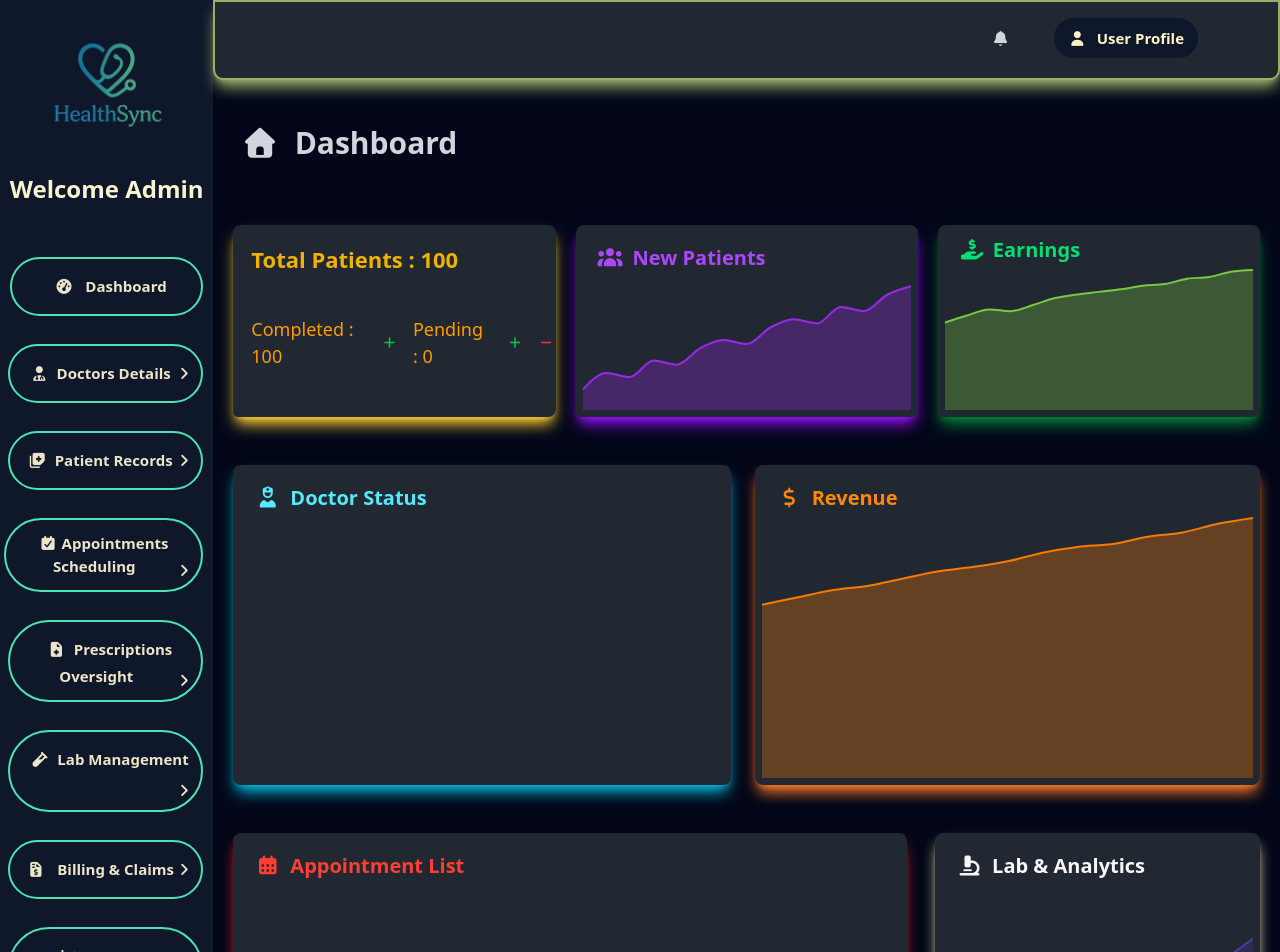
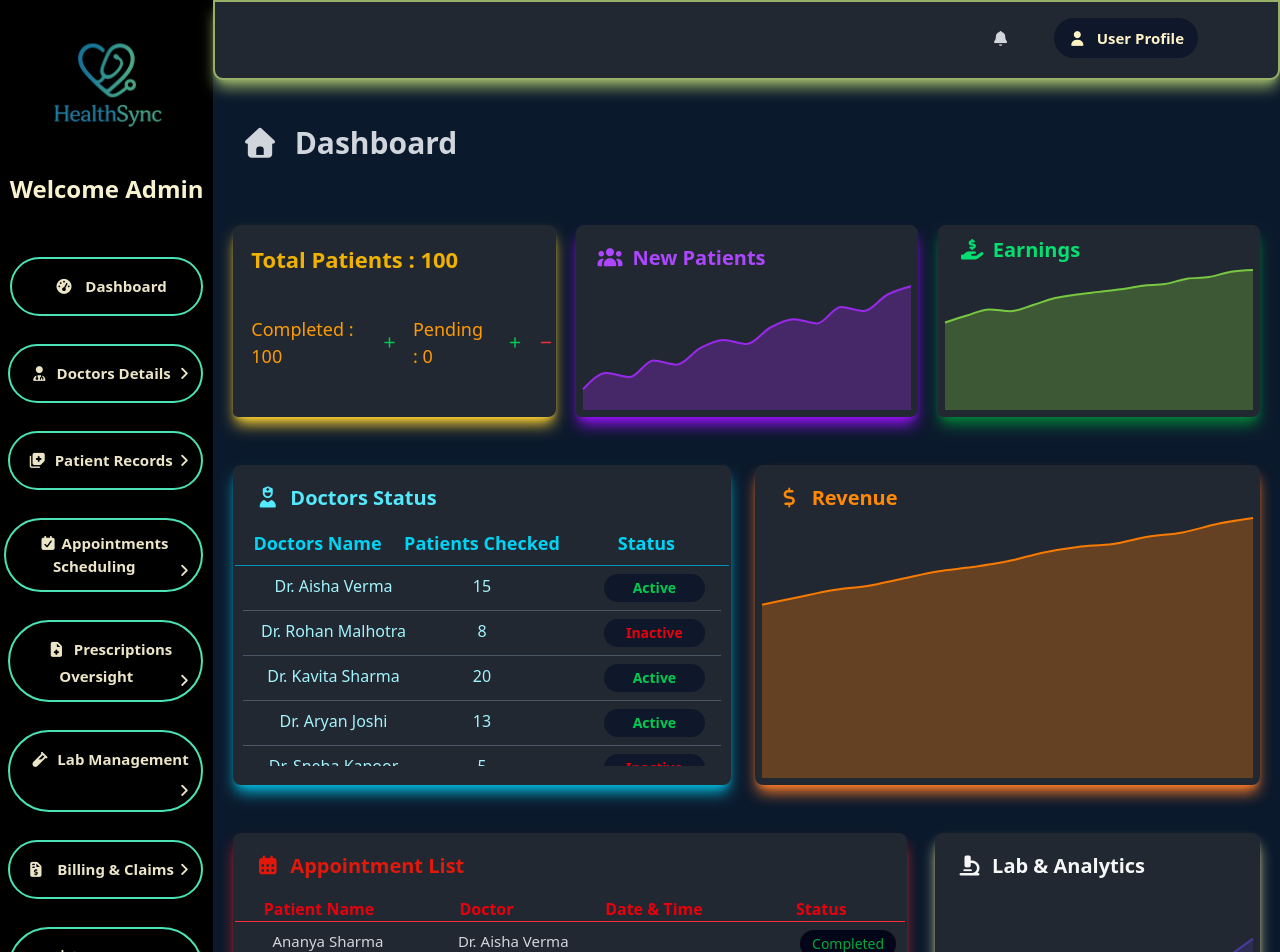
Before and after one commit to RudraTewari/HealthSync, a React (Vite) app: page /admin in a window 1280 px wide. Shown: the top 952 px of the page. Built offline with nearby package versions, Linux system fonts and the light colour scheme.

Commit message:
Updated Dashboard

```diff
--- a/src/Admin/AdminPanel.jsx
+++ b/src/Admin/AdminPanel.jsx
@@ -1,14 +1,14 @@
 import React from 'react';
 import Sidebar from './Sidebar';
 import {Routes,Route} from 'react-router-dom'
-import DoctorDashboard from './DoctorsDetails/DoctorDashboard';
-import PatientRecords from './DoctorsDetails/PatientRecords';
+import DoctorDashboard from './Pages/DoctorDashboard';
+import PatientRecords from './Pages/PatientRecords';
 import Body from './Body';
 
 const AdminPanel = () => {
   return (
     <>
-        <div className=' flex w-full  min-h-screen  items-stretch '>
+        <div className=' flex w-full min-h-screen'>
             <div className=' w-1/6 p-0 m-0'>
                 <Sidebar/>
             </div>
--- a/src/Admin/Body.jsx
+++ b/src/Admin/Body.jsx
@@ -2,6 +2,8 @@ import React from 'react'
 import { NavLink } from 'react-router-dom'
 import CustomChart from './CustomChart';
 import { useState } from 'react';
+import CustomDocStatus from './CustomDocStatus';
+import CustomAppointment from './CustomAppointment';
 
 const chartData = [
   { date: '2025-07-01', newPatients: 5, earnings: 1000, Revenue: 1200, Tests: 20 },
@@ -21,18 +23,57 @@ const chartData = [
   { date: '2025-07-15', newPatients: 30, earnings: 1600, Revenue: 1800, Tests: 67 }
 ];
 
+const doctorsData = [
+  { name: 'Dr. Aisha Verma', patients: 15, DocStatus: 'Active' },
+  { name: 'Dr. Rohan Malhotra', patients: 8, DocStatus: 'Inactive' },
+  { name: 'Dr. Kavita Sharma', patients: 20, DocStatus: 'Active' },
+  { name: 'Dr. Aryan Joshi', patients: 13, DocStatus: 'Active' },
+  { name: 'Dr. Sneha Kapoor', patients: 5, DocStatus: 'Inactive' },
+  { name: 'Dr. Deepak Mishra', patients: 17, DocStatus: 'Active' },
+  { name: 'Dr. Neha Patil', patients: 10, DocStatus: 'Active' },
+  { name: 'Dr. Akash Mehra', patients: 7, DocStatus: 'Inactive' },
+  { name: 'Dr. Priya Nair', patients: 22, DocStatus: 'Active' },
+  { name: 'Dr. Manish Thakur', patients: 12, DocStatus: 'Active' },
+];
+
+const appointmentsData = [
+  { patientName: 'Ananya Sharma', doctorName: 'Dr. Aisha Verma', date: '2025-08-01', time: '10:00 AM', status: 'Completed' },
+  { patientName: 'Rohan Mehta', doctorName: 'Dr. Rohan Malhotra', date: '2025-08-01', time: '11:15 AM', status: 'Pending' },
+  { patientName: 'Priya Nair', doctorName: 'Dr. Kavita Sharma', date: '2025-08-01', time: '01:30 PM', status: 'Completed' },
+  { patientName: 'Kabir Chauhan', doctorName: 'Dr. Aryan Joshi', date: '2025-08-02', time: '09:45 AM', status: 'Cancelled' },
+  { patientName: 'Divya Kapoor', doctorName: 'Dr. Sneha Kapoor', date: '2025-08-02', time: '02:00 PM', status: 'Completed' },
+  { patientName: 'Aditya Sen', doctorName: 'Dr. Deepak Mishra', date: '2025-08-03', time: '12:30 PM', status: 'Pending' },
+  { patientName: 'Meera Iyer', doctorName: 'Dr. Neha Patil', date: '2025-08-03', time: '03:15 PM', status: 'Completed' },
+  { patientName: 'Arjun Saxena', doctorName: 'Dr. Akash Mehra', date: '2025-08-04', time: '11:45 AM', status: 'Pending' },
+  { patientName: 'Ishita Bansal', doctorName: 'Dr. Priya Nair', date: '2025-08-04', time: '04:00 PM', status: 'Completed' },
+  { patientName: 'Vikram Rao', doctorName: 'Dr. Manish Thakur', date: '2025-08-05', time: '09:00 AM', status: 'Cancelled' },
+  { patientName: 'Nikhil Sinha', doctorName: 'Dr. Aisha Verma', date: '2025-08-05', time: '02:15 PM', status: 'Completed' },
+  { patientName: 'Tanvi Deshmukh', doctorName: 'Dr. Rohan Malhotra', date: '2025-08-06', time: '11:00 AM', status: 'Pending' },
+  { patientName: 'Rahul Khanna', doctorName: 'Dr. Kavita Sharma', date: '2025-08-06', time: '01:45 PM', status: 'Completed' },
+  { patientName: 'Sneha Tiwari', doctorName: 'Dr. Aryan Joshi', date: '2025-08-07', time: '10:30 AM', status: 'Completed' },
+  { patientName: 'Ishan Dubey', doctorName: 'Dr. Sneha Kapoor', date: '2025-08-07', time: '03:30 PM', status: 'Cancelled' },
+  { patientName: 'Simran Kaur', doctorName: 'Dr. Deepak Mishra', date: '2025-08-08', time: '12:00 PM', status: 'Pending' },
+  { patientName: 'Yash Garg', doctorName: 'Dr. Neha Patil', date: '2025-08-08', time: '04:00 PM', status: 'Completed' },
+  { patientName: 'Kritika Bhatnagar', doctorName: 'Dr. Akash Mehra', date: '2025-08-09', time: '10:45 AM', status: 'Completed' },
+  { patientName: 'Harsh Vardhan', doctorName: 'Dr. Priya Nair', date: '2025-08-09', time: '01:00 PM', status: 'Pending' },
+  { patientName: 'Tanya Rawat', doctorName: 'Dr. Manish Thakur', date: '2025-08-10', time: '03:00 PM', status: 'Completed' }
+];
+
+
+
+
 
 
 const Body = () => {
 
-  const[completedCount,setCompletedCount]=useState(100)
-  const[pendingCount,setPendingCount]=useState(0)
+  const [completedCount, setCompletedCount] = useState(100)
+  const [pendingCount, setPendingCount] = useState(0)
 
 
 
   return (
     <>
-      <div className='w-full min-h-screen bg-slate-950'>
+      <div className='w-full min-h-screen bg-[#0B192C]'>
 
         {/* HEADER PART */}
         <div className='w-full h-20 flex flex-row justify-end bg-[#222831] shadow-lg shadow-[#97B067] border-2 border-[#97B067] rounded-b-[10px]'>
@@ -53,12 +94,12 @@ const Body = () => {
             <p className=' text-left text-yellow-500 mt-4 ml-4 text-[22px] font-semibold'>Total Patients : {completedCount}</p>
             <div className=' flex flex-row p-0 mt-7 gap-4'>
               <p className="text-amber-500 text-[18px] mt-3 ml-4">Completed : {completedCount} </p>
-              <button onClick={()=> setCompletedCount(completedCount+1)} ><i className="fas fa-plus text-green-500 text-[12px] mt-4"></i></button>
+              <button onClick={() => setCompletedCount(completedCount + 1)} ><i className="fas fa-plus text-green-500 text-[12px] mt-4"></i></button>
 
 
               <p className="text-amber-500 text-[18px] mt-3">Pending : {pendingCount} </p>
-              <button onClick={()=> setPendingCount(pendingCount+1)} ><i className="fas fa-plus text-green-500 text-[12px] mt-4"></i></button>
-              <button onClick={()=> setPendingCount(pendingCount-1)} ><i className="fas fa-minus text-red-500 text-[12px] mt-4"></i></button>
+              <button onClick={() => setPendingCount(pendingCount + 1)} ><i className="fas fa-plus text-green-500 text-[12px] mt-4"></i></button>
+              <button onClick={() => setPendingCount(pendingCount - 1)} ><i className="fas fa-minus text-red-500 text-[12px] mt-4"></i></button>
             </div>
 
           </div>
@@ -92,7 +133,29 @@ const Body = () => {
 
         <div className=' grid grid-cols-12 p-0 m-0 gap-4'>
           <div className='col-span-6 h-80 bg-[#222831] shadow-lg shadow-cyan-500 ml-5 mr-2 mt-12 border-2 border-[#222831] rounded-[8px] hover:scale-105 hover:border-cyan-500 transition-all duration-300 ease-in'>
-            <p className=' text-cyan-300 mt-4 ml-4 text-[20px] font-semibold'><i className="fas fa-user-nurse mr-2.5 ml-1"></i>Doctor Status</p>
+
+            {/* Title */}
+            <p className='text-cyan-300 mt-4 ml-4 text-[20px] font-semibold'>
+              <i className="fas fa-user-nurse mr-2.5 ml-1"></i>Doctors Status
+            </p>
+
+            {/* Table Header Row */}
+            <div className="flex w-full justify-around text-cyan-400 font-bold text-lg border-b border-cyan-600 pb-2 mt-4  ">
+              <div className="w-1/3 text-center">Doctors Name</div>
+              <div className="w-1/3 text-center">Patients Checked</div>
+              <div className="w-1/3 text-center">Status</div>
+            </div>
+
+              <div className="overflow-y-auto max-h-[200px] w-full px-2">
+                {doctorsData.map((doc, index) => (
+                  <CustomDocStatus
+                    key={index}
+                    name={doc.name}
+                    patients={doc.patients}
+                    DocStatus={doc.DocStatus}
+                  />
+                ))}
+              </div>
           </div>
 
           <div className='col-span-6 h-80 flex flex-col bg-[#222831] shadow-lg shadow-[#FF7D29] mt-12 mr-5 border-2 border-[#222831] rounded-[8px] hover:scale-105 hover:border-[#FF7D29] transition-all duration-300 ease-in'>
@@ -113,7 +176,29 @@ const Body = () => {
         <div className='grid grid-cols-12 p-0 m-0 gap-4'>
 
           <div className='col-span-8 h-96 bg-[#222831] shadow-lg shadow-[#DC2525] ml-5 mt-12 mb-10 mr-3 border-2 border-[#222831] rounded-[8px] hover:scale-105 hover:border-[#DC2525] transition-all duration-300 ease-in'>
-            <p className='text-[20px] text-[#FF3F33] ml-4 mt-4 font-semibold'><i className="fas fa-calendar-alt mr-2.5 ml-1"></i>Appointment List</p>
+            <p className='text-[20px] text-[#e2180a] ml-4 mt-4 font-semibold'><i className="fas fa-calendar-alt mr-2.5 ml-1"></i>Appointment List</p>
+
+            <div className="flex w-full justify-around text-red-600 font-semibold border-b border-red-500 mt-4 ">
+                <div className="w-1/4 text-center">Patient Name</div>
+                <div className="w-1/4 text-center">Doctor</div>
+                <div className="w-1/4 text-center">Date & Time</div>
+                <div className="w-1/4 text-center">Status</div>
+            </div>
+            <div className="overflow-y-auto max-h-[290px] w-full ">
+
+                {appointmentsData.map((appointment,index)=>(
+                  <CustomAppointment
+                    key={index}
+                    patientName={appointment.patientName}
+                    doctorName={appointment.doctorName}
+                    date={appointment.date}
+                    time={appointment.time}
+                    status={appointment.status}
+                  />
+                ))}
+
+            </div>
+
           </div>
 
           <div className='col-span-4 h-96 flex flex-col bg-[#222831] shadow-lg shadow-[#FFF9AF] mr-5 mt-12 mb-10  border-2 border-[#222831] rounded-[8px] hover:scale-105 hover:border-[#FFFDB7] transition-all duration-300 ease-in'>
--- /dev/null
+++ b/src/Admin/CustomAppointment.jsx
@@ -0,0 +1,20 @@
+import React from 'react'
+
+const CustomAppointment = ({patientName,doctorName,date,time,status}) => {
+  return (
+    <div className="flex w-full justify-around text-gray-300 text-[15px] py-2 ">
+
+        <div className="w-1/4 text-center ">{patientName}</div>
+        <div className="w-1/4 text-center ">{doctorName}</div>
+        <div className="w-1/4 text-center ">
+            <div className="w-full bg-amber-300"></div>
+        </div>
+        <div className={`px-3 py-1 rounded-full text-semibold text-sm ${status==='Completed' ? ' text-green-600 bg-slate-950 ' : status==='Pending' ? ' text-yellow-500 bg-slate-950' : ' text-red-600 bg-slate-950'  } `}>
+            {status}
+        </div>
+
+    </div>
+  )
+}
+
+export default CustomAppointment
--- /dev/null
+++ b/src/Admin/CustomDocStatus.jsx
@@ -0,0 +1,18 @@
+import React from 'react'
+
+const CustomDocStatus = ({name,patients,DocStatus}) => {
+  return (
+   <div className="flex w-full justify-around text-cyan-200 text-[16px] py-2 px-4 border-b border-gray-600">
+      <div className="w-1/3 text-center whitespace-nowrap overflow-hidden text-ellipsis">{name}</div>
+      <div className="w-1/3 text-center">{patients}</div>
+      <div className="w-1/3 text-center">
+        <div className={`px-2 py-1 ml-12 rounded-full text-sm font-bold
+          ${DocStatus === 'Active' ? ' bg-slate-900 text-green-500 ' : 'bg-slate-900 text-red-600 '}`}>
+          {DocStatus}
+        </div>
+      </div>
+    </div>
+  )
+}
+
+export default CustomDocStatus
--- /dev/null
+++ b/src/Admin/Pages/AddDoctor.jsx
@@ -0,0 +1,9 @@
+import React from 'react'
+
+const AddDoctor = () => {
+  return (
+    <h1>AddDoctor</h1>
+  )
+}
+
+export default AddDoctor
--- /dev/null
+++ b/src/Admin/Pages/DoctorDashboard.jsx
@@ -0,0 +1,23 @@
+import React from 'react'
+import { NavLink } from 'react-router-dom'
+import AddDoctor from './AddDoctor'
+import Sidebar from '../Sidebar'
+
+const DoctorDashboard = () => {
+  return (
+    <>
+        <div className='w-full min-h-screen items-stretch'>
+            <div className=" grid grid-cols-12 p-0 m-0">
+                <div className="col-span-2 p-0 m-0">
+                      <Sidebar/>
+                </div>
+
+            </div>
+
+        </div>
+    </>
+
+  )
+}
+
+export default DoctorDashboard
--- a/src/Admin/Sidebar.jsx
+++ b/src/Admin/Sidebar.jsx
@@ -1,25 +1,25 @@
 import React from 'react';
 import Logo from '../assets/ChatGPT Image Jul 28, 2025, 07_48_37 PM.png'
 import { NavLink } from 'react-router-dom';
-import DoctorDashboard from './DoctorsDetails/DoctorDashboard';
-import PatientRecords from './DoctorsDetails/PatientRecords';
+import DoctorDashboard from './Pages/DoctorDashboard';
+import PatientRecords from './Pages/PatientRecords';
 
 const Sidebar = () => {
   return (
     <>
-      <div className='w-full h-full bg-slate-900 flex flex-col'>
+      <div className='w-full h-full bg-[#000000] flex flex-col'>
           {/* Sidebar Top */}
           <div className='w-full rounded-b-lg'>
               <img src={Logo} alt={Logo} width={125} height={100} className=' rounded-2xl mx-auto mt-6  hover:scale-110 transition-all duration-500 ease-in '></img>
               <p className='text-2xl text-[#F8F3CE] text-center mt-2 py-4 font-bold '> Welcome Admin</p>
           </div>
           {/* Sidebar Bottom */}
-          <div className='w-full flex-1 p-0 m-0 overflow-y-auto'>
+          <div className='w-full flex-1 p-0 m-0 '>
 
               <nav className='  h-lvh flex flex-col p-0 mt-7 gap-5'>
                 <NavLink to={'/Admin'} id='active' className=' text-[15px] text-center text-[#ECE5C7] px-2 py-3 ml-2.5 mr-2.5 mt-2 font-semibold border-2 border-[#4AE3B5] rounded-full hover:bg-[#00FFDD] hover:text-[#0E185F]  hover:border-amber-100 transistion-all duration-300 ease-in hover:scale-110'><i className='fas fa-tachometer-alt m-2'></i> Dashboard </NavLink>
-                <NavLink to={'/admin/DoctorDashboard'} className=' text-[15px] text-center text-[#ECE5C7] px-2 py-3 ml-2 mr-2.5 mt-2 font-semibold border-2 border-[#4AE3B5] rounded-full hover:bg-[#00FFDD] hover:text-[#0E185F] hover:border-amber-100 transition-all duration-300 ease-in hover:scale-110'><i className='fas fa-user-md m-2'></i>Doctors Details <i className='fas fa-angle-right float-right mt-2'></i></NavLink>
-                <NavLink to={'/admin/PatientRecords'} className=' text-[15px] text-center text-[#ECE5C7] px-2 py-3 ml-2 mr-2.5 mt-2 font-semibold border-2 border-[#4AE3B5] rounded-full hover:bg-[#00FFDD] hover:text-[#0E185F] hover:border-amber-100 transition-all duration-300 ease-in hover:scale-110'><i className='fas fa-notes-medical m-2'></i>Patient Records <i className='fas fa-angle-right float-right mt-2'></i></NavLink>
+                <NavLink to={'/Pages/DoctorDashboard'} className=' text-[15px] text-center text-[#ECE5C7] px-2 py-3 ml-2 mr-2.5 mt-2 font-semibold border-2 border-[#4AE3B5] rounded-full hover:bg-[#00FFDD] hover:text-[#0E185F] hover:border-amber-100 transition-all duration-300 ease-in hover:scale-110'><i className='fas fa-user-md m-2'></i>Doctors Details <i className='fas fa-angle-right float-right mt-2'></i></NavLink>
+                <NavLink to={'/Pages/PatientRecords'} className=' text-[15px] text-center text-[#ECE5C7] px-2 py-3 ml-2 mr-2.5 mt-2 font-semibold border-2 border-[#4AE3B5] rounded-full hover:bg-[#00FFDD] hover:text-[#0E185F] hover:border-amber-100 transition-all duration-300 ease-in hover:scale-110'><i className='fas fa-notes-medical m-2'></i>Patient Records <i className='fas fa-angle-right float-right mt-2'></i></NavLink>
                 <NavLink to={''} className=' text-[15px] text-center text-[#ECE5C7] px-2 py-3 ml-1 mr-2.5 mt-2 font-semibold border-2 border-[#4AE3B5] rounded-full hover:bg-[#00FFDD] hover:text-[#0E185F] hover:border-amber-100 transition-all duration-300 ease-in hover:scale-110'><i className='fas fa-calendar-check mr-1'></i>Appointments Scheduling  <i className='fas fa-angle-right float-right mt-2'></i></NavLink>
                 <NavLink to={''} className=' text-[15px] text-center text-[#ECE5C7] px-2 py-3 ml-2 mr-2.5 mt-2 font-semibold border-2 border-[#4AE3B5] rounded-full hover:bg-[#00FFDD] hover:text-[#0E185F] hover:border-amber-100 transition-all duration-300 ease-in hover:scale-110'><i className='fas fa-file-medical m-2' ></i>Prescriptions Oversight <i className='fas fa-angle-right float-right mt-2'></i></NavLink>
                 <NavLink to={''} className=' text-[15px] text-center text-[#ECE5C7] px-2 py-3 ml-2 mr-2.5 mt-2 font-semibold border-2 border-[#4AE3B5] rounded-full hover:bg-[#00FFDD] hover:text-[#0E185F] hover:border-amber-100 transition-all duration-300 ease-in hover:scale-110'><i className='fas fa-vial m-2' ></i>Lab Management   <i className='fas fa-angle-right float-right mt-2'></i></NavLink>
--- a/src/App.jsx
+++ b/src/App.jsx
@@ -5,6 +5,9 @@ import AdminPanel from './Admin/AdminPanel';
 import UserPanel from './Patient/UserPanel';
 import NotFound from './NotFound';
 import '@fortawesome/fontawesome-free/css/all.min.css';
+import DoctorDashboard from './Admin/Pages/DoctorDashboard';
+import PatientRecords from './Admin/Pages/PatientRecords';
+import AddDoctor from './Admin/Pages/AddDoctor';
 import './App.css'
 
 function App() {
@@ -16,7 +19,10 @@ function App() {
         <Routes>
           <Route path='/' element={<Home />}></Route>
           <Route path='/user' element={<UserPanel />}></Route>
-          <Route path='/admin/*' element={<AdminPanel />}></Route>
+          <Route path='/admin' element={<AdminPanel />}></Route>
+           <Route path='/Pages/DoctorDashboard' element={<DoctorDashboard/>}></Route>
+           <Route path='/Pages/AddDoctor' element={<AddDoctor/>}></Route>
+          <Route path='/Pages/PatientRecords' element={<PatientRecords/>}></Route>
           <Route path='*' element={<NotFound />}></Route>
         </Routes>
       </Router>
```
Also changed, not shown: src/Admin/DoctorsDetails/DoctorDashboard.jsx (deleted, +0 -9 lines), src/Admin/Pages/PatientRecords.jsx (renamed from src/Admin/DoctorsDetails/PatientRecords.jsx).
